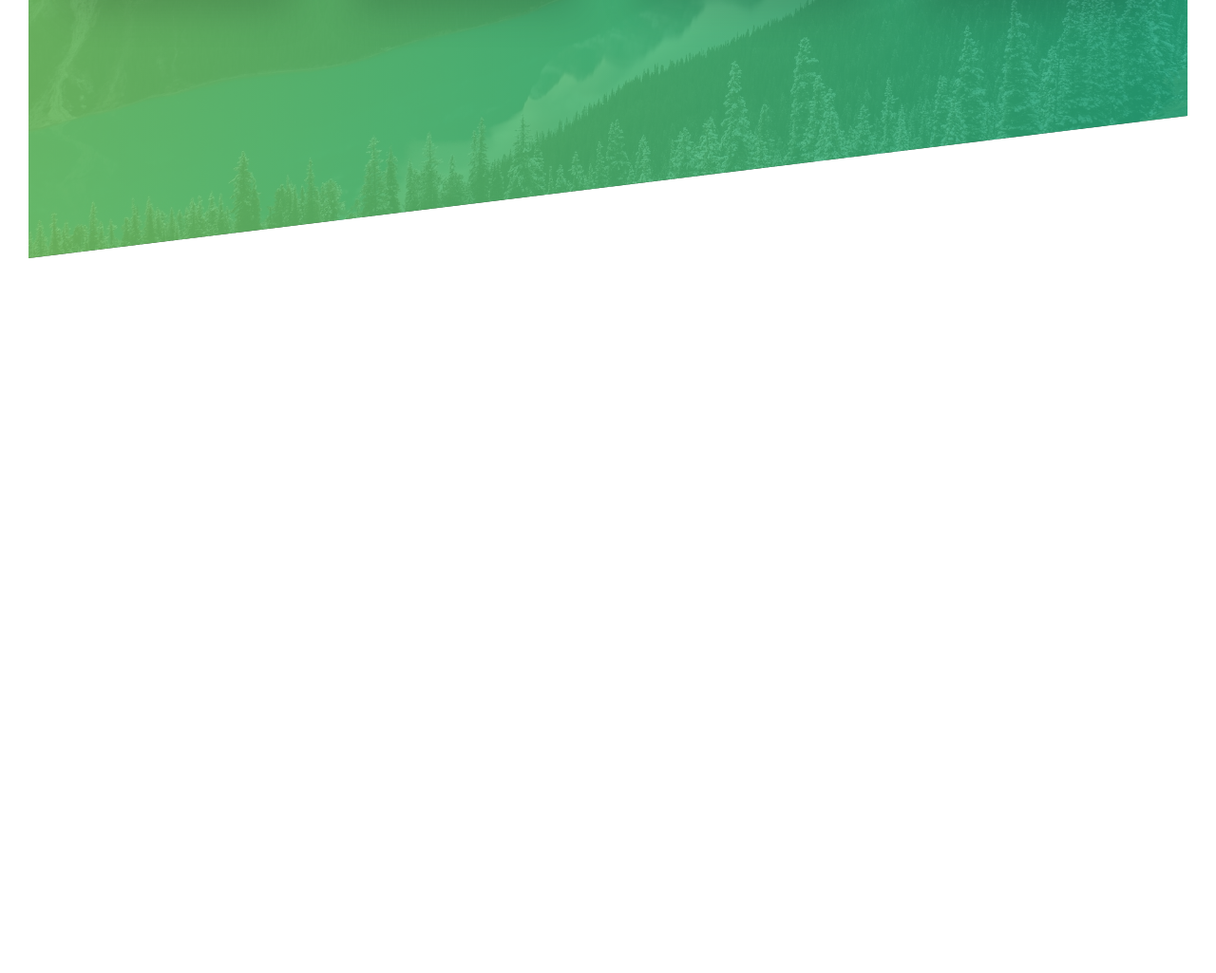
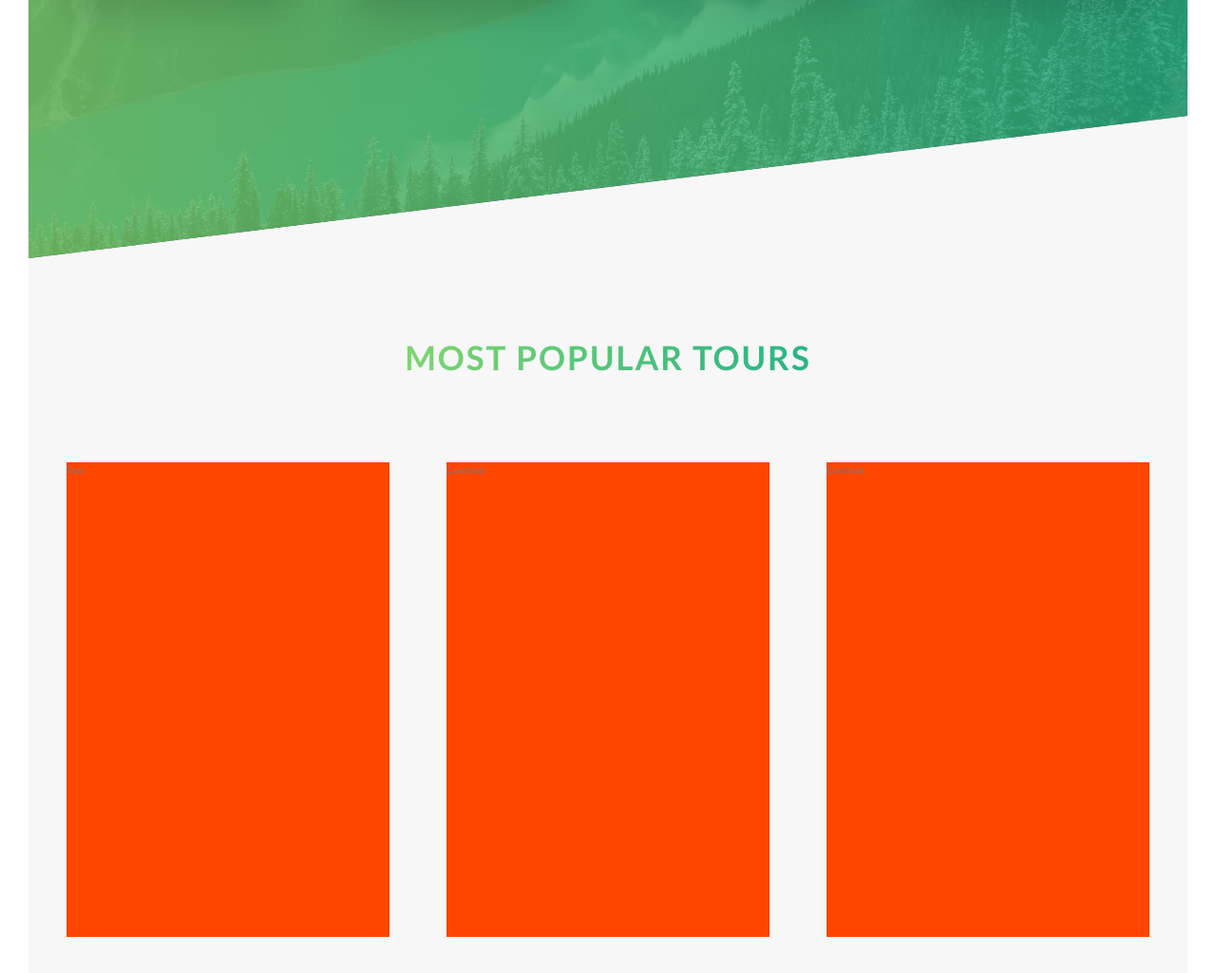
Before and after one commit to Vaneet47/Natours, a website: page index.html in a window 1280 px wide. Shown: the part 2015-3040 px from the top of the page at 95% size. Before the commit the page ends 2287 px from the top, so only its background shows below. Drawn offline with Linux system fonts and the light colour scheme.

Commit message:
Tour Section Cards in progress

```diff
--- a/index.html
+++ b/index.html
@@ -145,6 +145,26 @@
           </div>
         </div>
       </section>
+
+      <section class="section-tours">
+        <div class="u-center-text u-margin-bottom-big">
+          <!-- <h2 class="heading-secondary" is an inline block element now; so if set the parent to text-align-center,
+          then that inline block element inside it is treated as text and will therefore be centered. -->
+          <h2 class="heading-secondary">Most popular tours</h2>
+        </div>
+
+        <div class="row">
+          <div class="col-1-of-3">
+            <div class="card"><div class="card__side">Text</div></div>
+          </div>
+          <div class="col-1-of-3">
+            <div class="card">Card text</div>
+          </div>
+          <div class="col-1-of-3">
+            <div class="card">Card text</div>
+          </div>
+        </div>
+      </section>
     </main>
 
     <!-- <section class="grid-test">
--- /dev/null
+++ b/sass/components/_card.scss
@@ -0,0 +1,15 @@
+.card {
+  perspective: 150rem;
+  //to make it work in firefox
+  -moz-perspective: 150rem;
+
+  &__side {
+    background-color: orangered;
+    height: 50rem;
+    transition: all 0.8s;
+  }
+
+  &:hover &__side {
+    transform: rotateY(180deg);
+  }
+}
--- a/sass/main.scss
+++ b/sass/main.scss
@@ -7,6 +7,8 @@
 @import "base/typography";
 @import "base/utilities";
 
+//order matters
+@import "components/card";
 @import "components/button";
 @import "components/composition";
 @import "components/feature-box";
--- a/sass/pages/_home.scss
+++ b/sass/pages/_home.scss
@@ -24,3 +24,9 @@
 }
 
 //.section-feature * : will select all the children, not direct children.
+
+.section-tours {
+  background-color: $color-grey-light-1;
+  padding: 25rem 0 50rem 0;
+  margin-top: -10rem;
+}
```
Also changed, not shown: css/style.css.
